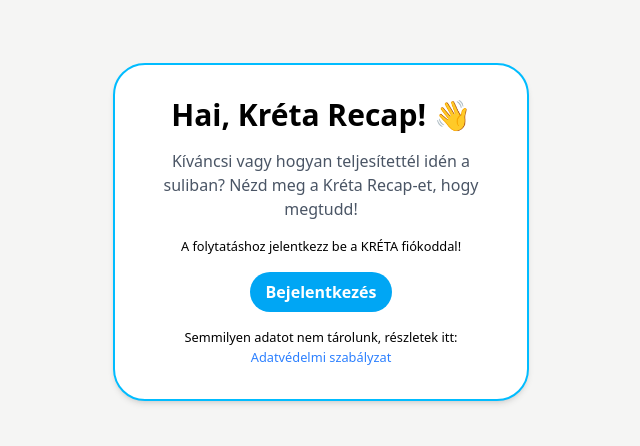
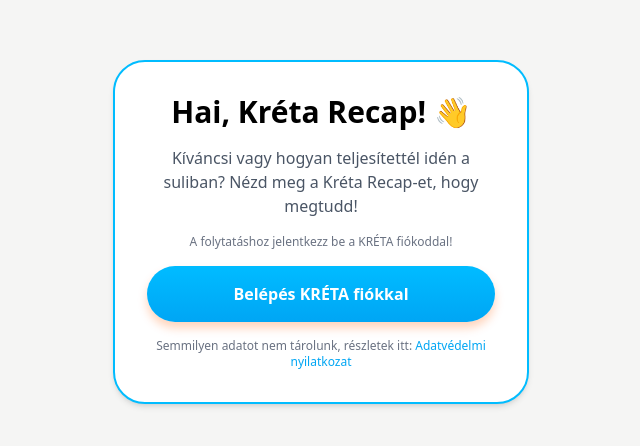
Before and after one commit to szdanieldev/kreta-recap, a Next.js app: page / in a window 1280 px wide. Shown: the part 168-614 px from the top of the page, without its empty margins (319-959 px from the left). Built offline with nearby package versions, Linux system fonts and the light colour scheme.

Commit message:
Created privacy page, planning UI, changed font

```diff
--- a/app/layout.tsx
+++ b/app/layout.tsx
@@ -1,15 +1,10 @@
 import type { Metadata } from "next";
-import { Geist, Geist_Mono } from "next/font/google";
+import { Inter } from "next/font/google";
 import { Analytics } from "@vercel/analytics/next";
 import "./globals.css";
 
-const geistSans = Geist({
-  variable: "--font-geist-sans",
-  subsets: ["latin"],
-});
-
-const geistMono = Geist_Mono({
-  variable: "--font-geist-mono",
+const inter = Inter({
+  variable: "--font-inter",
   subsets: ["latin"],
 });
 
@@ -19,17 +14,13 @@
     "A Spotify Wrapped mintájára készült összefoglaló a KRÉTA rendszerhez, amely megmutatja a tanév során elért eredményeket és statisztikákat.",
 };
 
-// app/layout.tsx
 export default function RootLayout({
   children,
 }: {
   children: React.ReactNode;
 }) {
   return (
-    <html
-      lang="hu"
-      className={`${geistSans.variable} ${geistMono.variable} h-full antialiased`}
-    >
+    <html lang="hu" className={`${inter.variable} h-full antialiased`}>
       <body className="bg-stone-100 text-white flex justify-center items-center min-h-screen w-full overflow-x-hidden">
         <main className="w-full max-w-md min-h-screen flex flex-col justify-center items-center relative overflow-x-hidden">
           {children}
--- a/app/page.tsx
+++ b/app/page.tsx
@@ -9,17 +9,27 @@
           Kíváncsi vagy hogyan teljesítettél idén a suliban? Nézd meg a Kréta
           Recap-et, hogy megtudd!
         </p>
-        <small>A folytatáshoz jelentkezz be a KRÉTA fiókoddal!</small>
-        <a
-          href="/api/auth/login"
-          className="bg-sky-500 hover:bg-sky-600 text-white font-bold py-2 px-4 rounded-full"
+        <small className="text-xs text-gray-500">
+          A folytatáshoz jelentkezz be a KRÉTA fiókoddal!
+        </small>
+        <button
+          className="
+            w-full py-4 rounded-full font-black text-base
+            flex items-center justify-center gap-2 cursor-pointer text-white
+            bg-gradient-to-b from-sky-400 to-sky-500
+            shadow-[0_6px_10px_#FF5C0044]
+            transition-all duration-200 ease-in-out
+
+            hover:from-sky-500 hover:to-sky-600 hover:scale-[1.01]
+            active:scale-[0.95]
+          "
         >
-          Bejelentkezés
-        </a>
-        <small>
+          <span>Belépés KRÉTA fiókkal</span>
+        </button>
+        <small className="text-xs text-gray-500">
           Semmilyen adatot nem tárolunk, részletek itt:{" "}
-          <a href="/privacy" className="text-blue-500 hover:underline">
-            Adatvédelmi szabályzat
+          <a href="/privacy" className="text-sky-500 hover:underline">
+            Adatvédelmi nyilatkozat
           </a>
         </small>
       </div>
--- /dev/null
+++ b/app/privacy/page.tsx
@@ -0,0 +1,5 @@
+export default function PrivacyPage() {
+    return (
+        <h1>Adatkezelési nyilatkozat</h1>
+    )
+}
```
